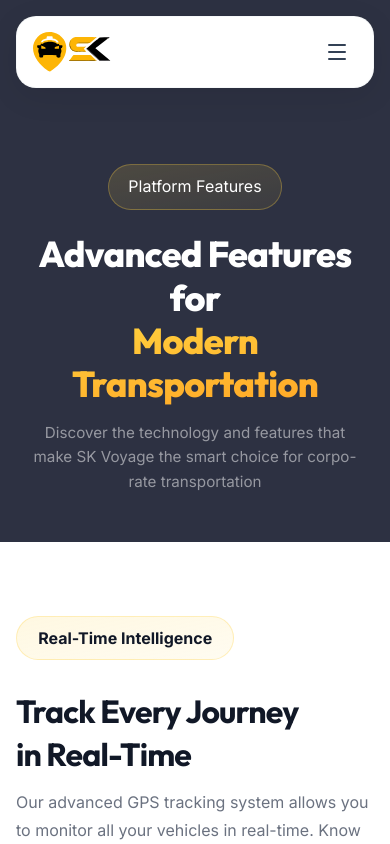
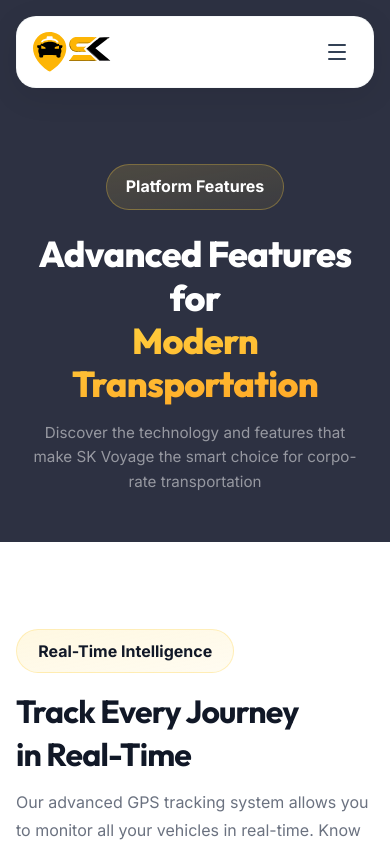
Before and after one commit to Rohithakur027/Sk_Travel_landing_page, a Next.js app: page /features in a window 390 px wide. Shown: the top 844 px of the page. Built offline with nearby package versions, Linux system fonts and the light colour scheme.

Commit message:
changed pill posiiton

```diff
--- a/components/features/FeaturesPage.module.css
+++ b/components/features/FeaturesPage.module.css
@@ -51,6 +51,7 @@
   .pillImageDesktop { display: none !important; }
   /* Make mobile pill flexible (no fixed width) so text cannot overflow */
   .pillImageMobile { display: inline-flex; justify-content: center; align-items: center; margin: 2px auto 12px; padding: 0.6rem 1.2rem !important; min-height: 44px; border-radius: 9999px; background: linear-gradient(168.37deg, rgba(255, 210, 63, 0.15) 6.78%, rgba(255, 210, 63, 0.08) 93.22%); border: 1px solid rgba(255,210,63,0.3); color: #ffffff; box-shadow: none !important; overflow: hidden; transform: translateY(10px) !important; }
+  .pillImageMobile { font-family: var(--font-sans); font-weight: 700; }
   .pillImageMobile .pillInner {
     font-family: var(--font-sans);
     font-size: 1rem !important;
@@ -82,7 +83,7 @@
 
   /* Reduce header internal paddings and row gaps on phones so elements sit tighter */
   .header { padding-top: 1.25rem; padding-bottom: 0.5rem; }
-  .pillImageMobile { margin: 0rem auto 2.5rem; }
+  .pillImageMobile { margin: 0.8rem auto 1.7rem; }
 
   /* Specific modifier to nudge a particular mobile pill down (e.g. Safety First) */
   .pillImageMobileDown {
```
